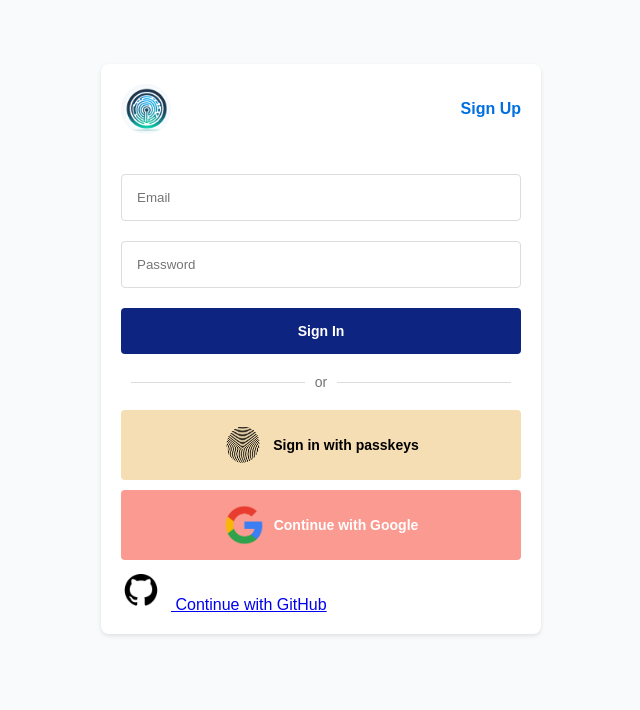
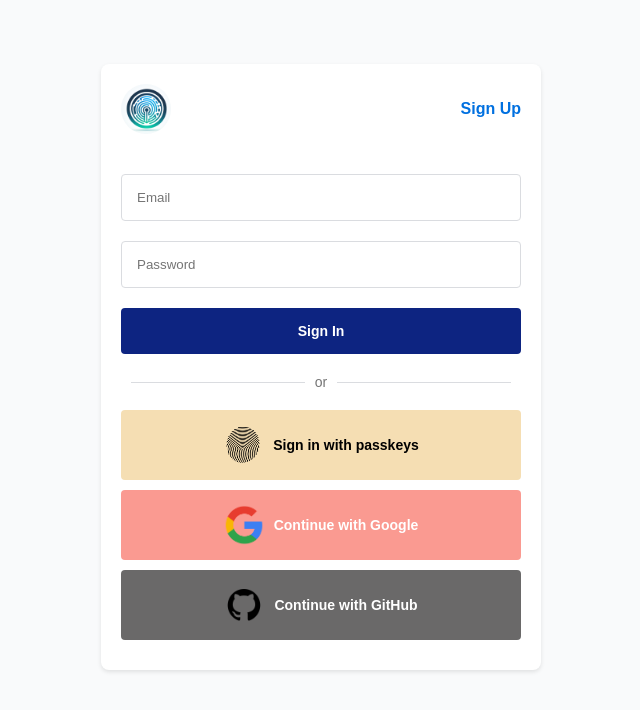
Before and after one commit to AnnoudM/Seq_assignment2, a website: page public/index.html in a window 1280 px wide. Shown: the whole page, without its empty margins (319-959 px from the left). Drawn offline with Linux system fonts and the light colour scheme.

Commit message:
Github Button

```diff
--- a/public/auth.js
+++ b/public/auth.js
@@ -1,3 +1,7 @@
 document.getElementById('loginButton').addEventListener('click', () => {
     window.location.href = '/auth/google';
 });
+
+document.getElementById('loginGithub').addEventListener('click', () => {
+    window.location.href = '/auth/github';
+});
--- a/public/index.html
+++ b/public/index.html
@@ -31,11 +31,11 @@
                 Continue with Google
             </button>
 
-            <!-- Add "Continue with GitHub" button -->
-            <a href="/auth/github" class="auth-github">
+            <button class="auth-Github" id="loginGithub">
                 <img src="./img/github.png" alt="GitHub Logo" class="auth-icon">
                 Continue with GitHub
-            </a>
+            </button>
+
         </div>
     </div>
     <script src="./auth.js" type="module"></script>
--- a/public/styles.css
+++ b/public/styles.css
@@ -35,7 +35,7 @@
     font-weight: bold;
 }
 
-.auth-google, .auth-passkeys {
+.auth-google, .auth-passkeys,.auth-Github {
     width: 100%;
     padding: 15px;
     margin-bottom: 10px;
@@ -59,7 +59,14 @@
 .auth-google:hover {
     background-color: #e88a80;
 }
+.auth-Github {
+    background-color: #6a6969;
+    color: white;
+}
 
+.auth-Github:hover {
+    background-color: #6a6969;
+}
 .auth-passkeys {
     background-color: wheat;
     color: black;
```
